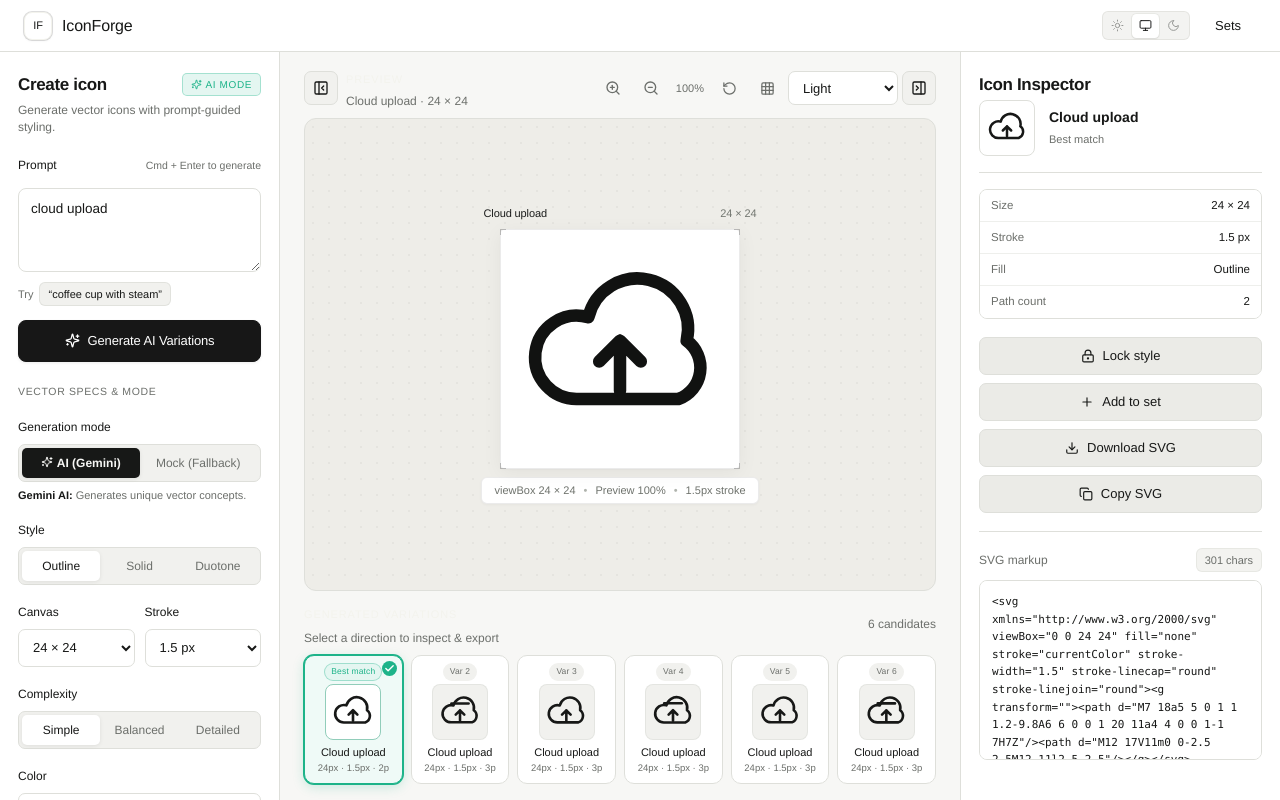
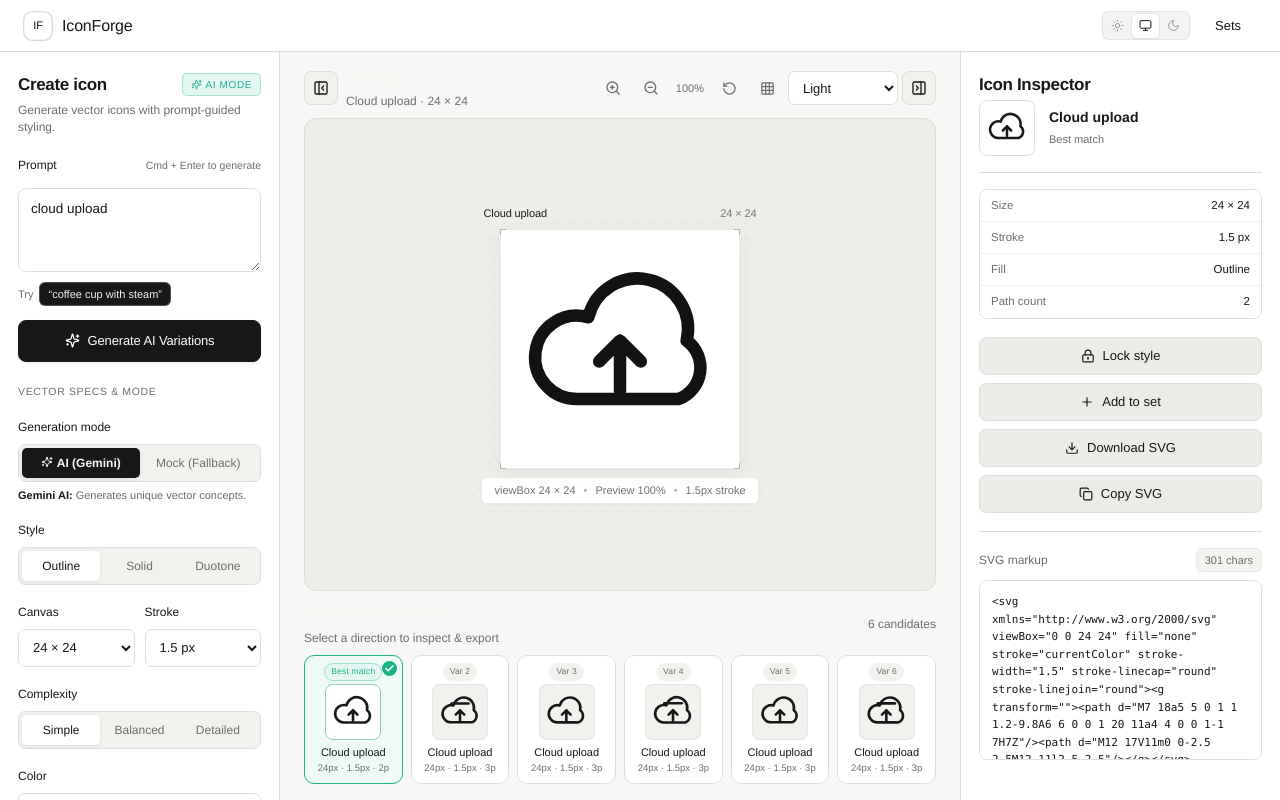
Before and after one commit to pushkarv07/IconForge, a Next.js app: page /app in a window 1280 px wide. Built offline with nearby package versions, Linux system fonts and the light colour scheme.

Commit message:
Create page: neutral Try prompt, thin 1px #1DB389 selected border, and secondary CTA Lock Style

```diff
--- a/src/app/app/page.tsx
+++ b/src/app/app/page.tsx
@@ -885,7 +885,7 @@ export default function GeneratorPage() {
 
           <div className="actions">
             <button
-              className={`btn ${locked ? "btn-primary" : ""}`}
+              className={`btn btn-lock-style ${locked ? "is-locked" : ""}`}
               onClick={locked ? unlockStyle : lockSelectedStyle}
             >
               <LockKeyhole size={14} />
--- a/src/app/globals.css
+++ b/src/app/globals.css
@@ -184,8 +184,34 @@ button { cursor: pointer; }
 .prompt-textarea:focus { border-color: var(--accent); box-shadow: 0 0 0 3px color-mix(in srgb, var(--accent) 15%, transparent); outline: none; }
 .prompt-textarea::placeholder { color: color-mix(in srgb, var(--muted) 80%, transparent); }
 .prompt-helper { margin-top: 4px; font-size: 11px; display: flex; align-items: center; gap: 6px; flex-wrap: wrap; }
-.prompt-chip-btn { background: var(--panel-soft); border: 1px solid color-mix(in srgb, var(--line) 80%, transparent); border-radius: 6px; padding: 2.5px 8px; font-size: 11px; color: var(--text); font-weight: 500; cursor: pointer; transition: all .15s ease; display: inline-flex; align-items: center; }
-.prompt-chip-btn:hover { background: var(--accent-soft); border-color: var(--accent); color: var(--accent); }
+.prompt-chip-btn {
+  background: #1c1e1c;
+  border: 1px solid color-mix(in srgb, #F3F3ED 22%, transparent);
+  border-radius: 6px;
+  padding: 2.5px 8px;
+  font-size: 11px;
+  color: #F3F3ED;
+  font-weight: 500;
+  cursor: pointer;
+  transition: all .15s ease;
+  display: inline-flex;
+  align-items: center;
+}
+.prompt-chip-btn:hover {
+  background: #272a27;
+  border-color: color-mix(in srgb, #F3F3ED 45%, transparent);
+  color: #ffffff;
+}
+[data-theme="light"] .prompt-chip-btn {
+  background: #171817;
+  border: 1px solid color-mix(in srgb, #F3F3ED 25%, transparent);
+  color: #F3F3ED;
+}
+[data-theme="light"] .prompt-chip-btn:hover {
+  background: #272a27;
+  border-color: color-mix(in srgb, #F3F3ED 50%, transparent);
+  color: #ffffff;
+}
 .generate-action-bar { margin-top: 8px; }
 .btn-generate-main {
   width: 100%;
@@ -540,12 +566,12 @@ button { cursor: pointer; }
 .variation.selected {
   border-color: #1DB389;
   background: color-mix(in srgb, #1DB389 7%, var(--panel));
-  box-shadow: 0 0 0 1px #1DB389, 0 3px 12px color-mix(in srgb, #1DB389 22%, transparent);
+  box-shadow: none;
 }
 [data-theme="dark"] .variation.selected {
   border-color: #1DB389;
   background: color-mix(in srgb, #1DB389 10%, var(--panel));
-  box-shadow: 0 0 0 1px #1DB389, 0 4px 16px color-mix(in srgb, #1DB389 25%, transparent);
+  box-shadow: none;
 }
 .variation-icon-wrap { width: 56px; height: 56px; display: grid; place-items: center; margin: 3px auto 4px; border-radius: 8px; background: var(--panel-soft); border: 1px solid color-mix(in srgb, var(--line) 65%, transparent); padding: 5px; transition: background-color .15s ease, border-color .15s ease; }
 .variation.selected .variation-icon-wrap { background: var(--panel); border-color: color-mix(in srgb, #1DB389 40%, var(--line)); }
@@ -622,6 +648,61 @@ button { cursor: pointer; }
 .properties .actions .btn-add-set:hover svg {
   color: #ffffff !important;
   stroke: #ffffff !important;
+}
+
+/* Lock style - Secondary CTA behavior */
+.properties .actions .btn-lock-style {
+  background: #ebebe7;
+  border: 1px solid var(--line);
+  color: var(--text);
+  font-weight: 500;
+  transition: all 0.2s cubic-bezier(0.16, 1, 0.3, 1);
+}
+[data-theme="dark"] .properties .actions .btn-lock-style {
+  background: #141514;
+  border: 1px solid color-mix(in srgb, var(--line) 85%, transparent);
+  color: #F3F3ED;
+}
+.properties .actions .btn-lock-style svg {
+  color: currentColor;
+  stroke: currentColor;
+}
+
+/* Hover state: remains a secondary CTA (subtle surface/border change, NOT green) */
+.properties .actions .btn-lock-style:not(.is-locked):hover {
+  background: color-mix(in srgb, var(--panel-soft) 85%, var(--panel)) !important;
+  border-color: color-mix(in srgb, var(--text) 30%, var(--line)) !important;
+  color: var(--text) !important;
+  transform: translateY(-1px);
+  box-shadow: 0 2px 8px rgba(0, 0, 0, 0.08) !important;
+}
+[data-theme="dark"] .properties .actions .btn-lock-style:not(.is-locked):hover {
+  background: #242724 !important;
+  border-color: color-mix(in srgb, #F3F3ED 30%, var(--line)) !important;
+  color: #ffffff !important;
+}
+.properties .actions .btn-lock-style:not(.is-locked):hover svg {
+  color: currentColor !important;
+  stroke: currentColor !important;
+}
+
+/* Clicked / Locked state: ONLY when locked, becomes #1DB389 green with white text/icon */
+.properties .actions .btn-lock-style.is-locked {
+  background: #1DB389 !important;
+  border-color: #1DB389 !important;
+  color: #ffffff !important;
+  box-shadow: 0 2px 10px color-mix(in srgb, #1DB389 30%, transparent) !important;
+}
+.properties .actions .btn-lock-style.is-locked svg {
+  color: #ffffff !important;
+  stroke: #ffffff !important;
+}
+.properties .actions .btn-lock-style.is-locked:hover {
+  background: color-mix(in srgb, #1DB389 90%, #000) !important;
+  border-color: color-mix(in srgb, #1DB389 90%, #000) !important;
+  color: #ffffff !important;
+  transform: translateY(-1px);
+  box-shadow: 0 4px 14px color-mix(in srgb, #1DB389 40%, transparent) !important;
 }
 .style-profile-card { border: 1px solid var(--line); border-radius: 10px; padding: 14px; background: var(--panel); }
 .style-profile-actions { display: grid; grid-template-columns: 1fr 1fr; gap: 6px; margin-top: 10px; }
```
